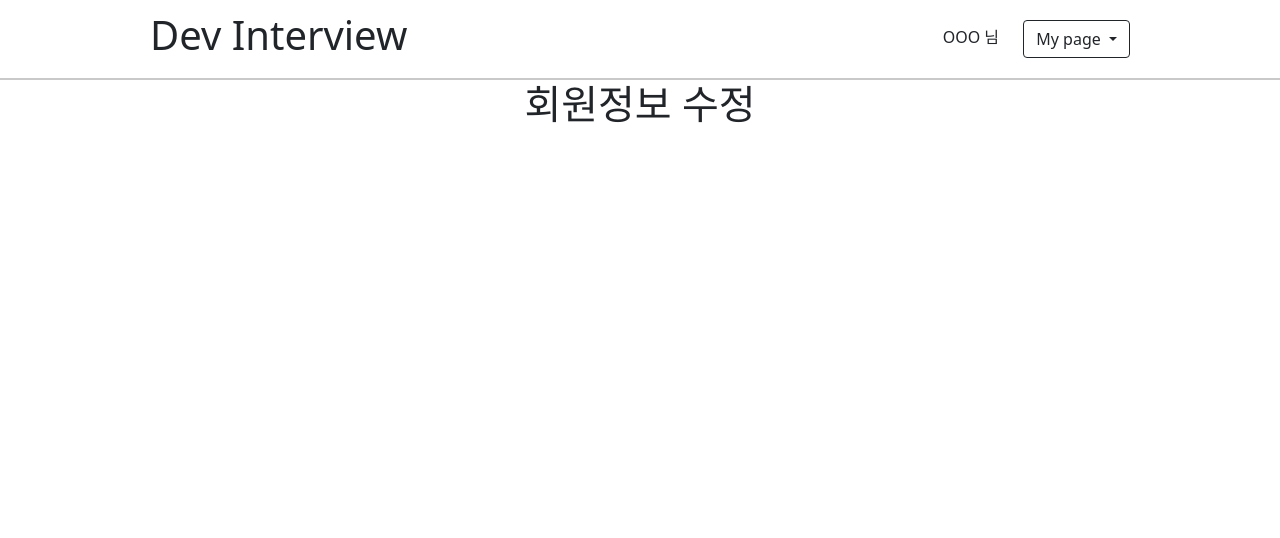
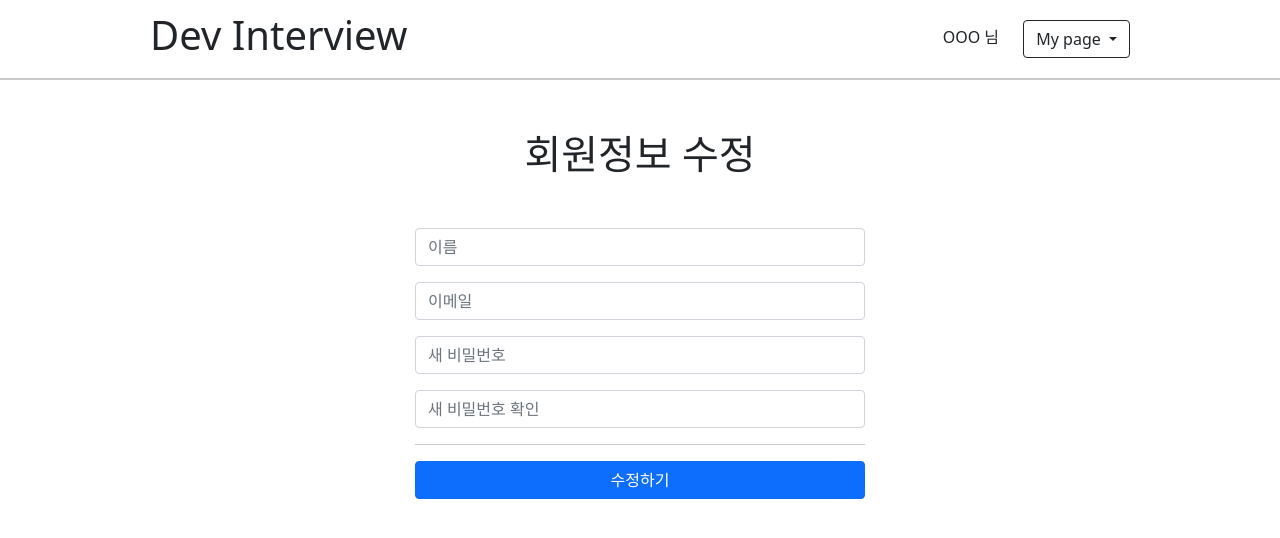
Before and after one commit to ParkSoyun/Chapter01_Dev_Interview, a Python web app: template templates/my-page.html in a window 1280 px wide. Shown: the top 538 px of the page. Run offline with Jinja, Linux system fonts and the light colour scheme; the template is opened without the code that fills it, so the values that code supplies are empty.

Commit message:
UPDATE html files in templates

```diff
--- a/templates/layout.html
+++ b/templates/layout.html
@@ -8,6 +8,7 @@
     <script src="https://cdn.jsdelivr.net/npm/bootstrap@5.0.2/dist/js/bootstrap.bundle.min.js"
             integrity="sha384-MrcW6ZMFYlzcLA8Nl+NtUVF0sA7MsXsP1UyJoMp4YLEuNSfAP+JcXn/tWtIaxVXM"
             crossorigin="anonymous"></script>
+    <script src='{{url_for('static', filename='js/main.js')}}'></script>
     <meta charset="UTF-8">
     <link href='{{url_for('static', filename='css/styles.css')}}' rel="stylesheet" type="text/css"/>
     <title>{% block title %}{% endblock %} - Dev Interview</title>
--- a/templates/my-page.html
+++ b/templates/my-page.html
@@ -16,5 +16,26 @@
 
 <!-- div=class"content" 부분 -->
 {% block content %}
-  <h1>회원정보 수정</h1>
+  <h1 class="title">회원정보 수정</h1>
+  <div class="mandatory">
+    <form>
+      <div class="mb-3">
+        <input placeholder="이름" type="name" class="form-control" id="inputUserName">
+      </div>
+      <div class="mb-3">
+        <input placeholder="이메일" type="email" class="form-control" id="inputEmail">
+      </div>
+      <div class="mb-3">
+        <input placeholder="새 비밀번호" type="password" class="form-control" id="inputNewPassword">
+
+      </div>
+      <div class="mb-3">
+        <input placeholder="새 비밀번호 확인" type="password" class="form-control" id="inputCheckNewPassword">
+      </div>
+      <hr>
+      <div class="d-grid gap-2">
+        <button class="btn btn-primary" type="button">수정하기</button>
+      </div>
+    </form>
+  </div>
 {% endblock %}
```
Also changed, not shown: templates/sign-in.html (+16 -1 lines), templates/sign-up.html (+22 -1 lines).
